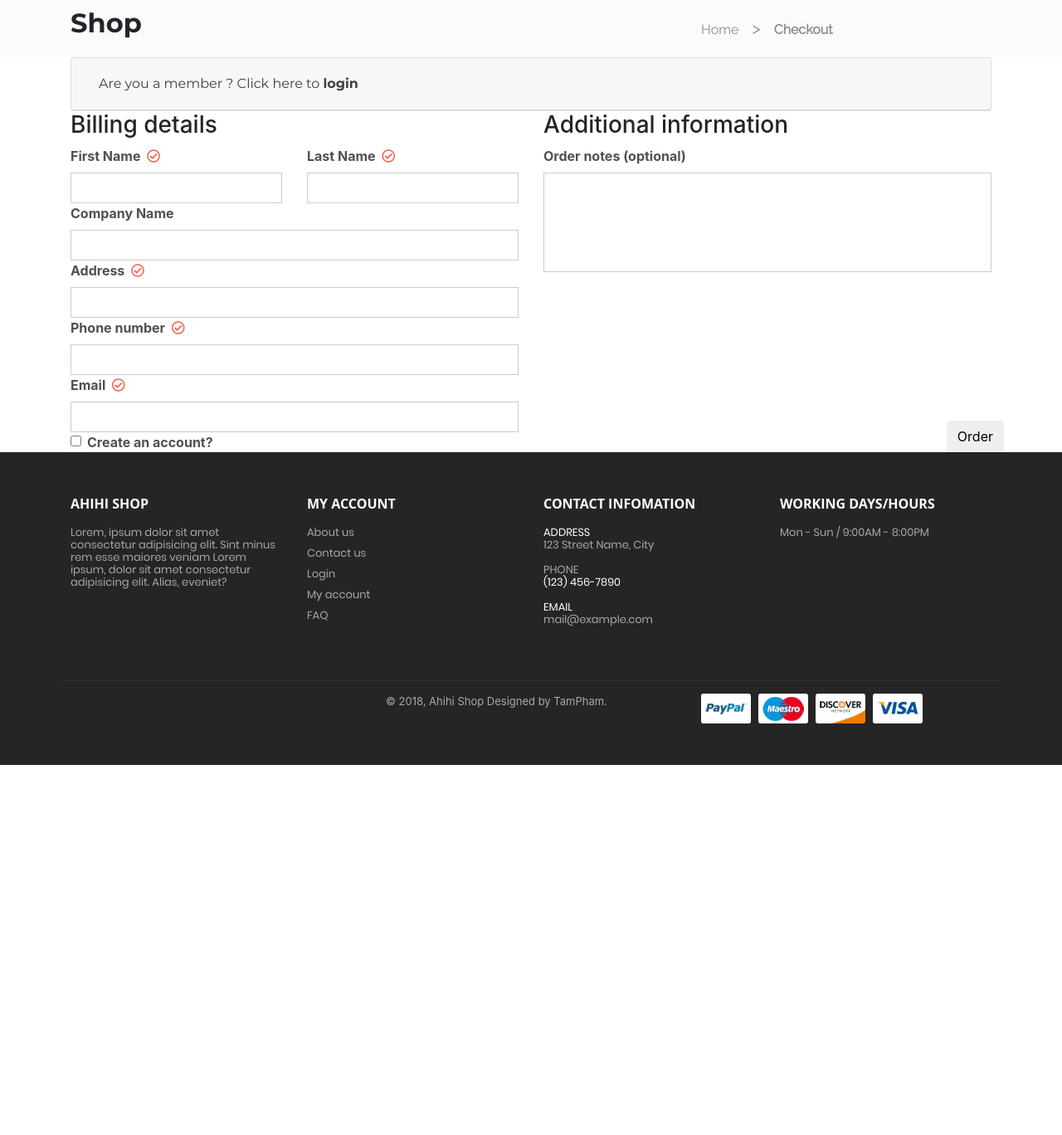
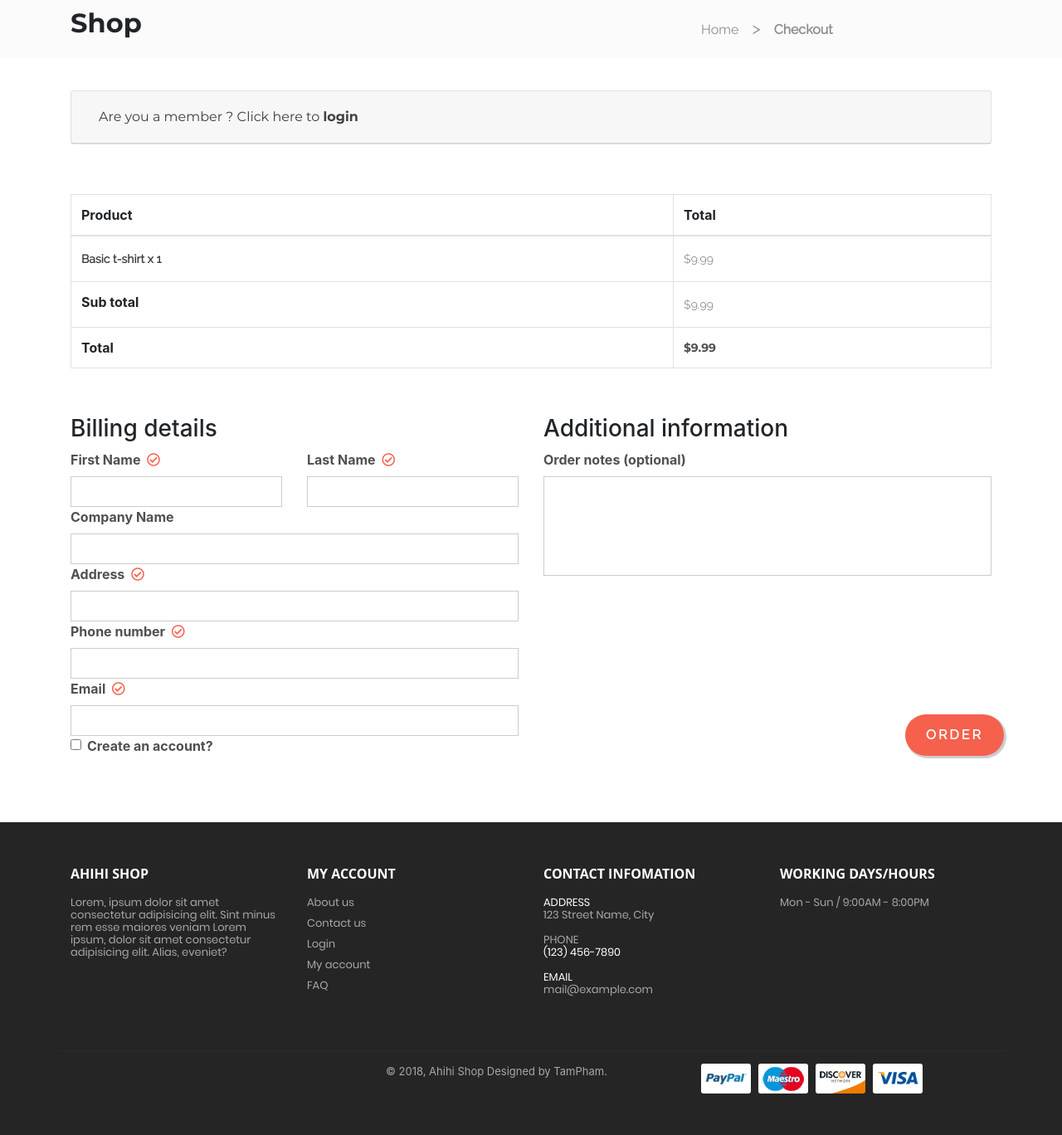
Before and after one commit to TamPhamdev/Project2, a PHP site: page /assets/module/checkout.html in a window 1280 px wide. Shown: the part 83-1451 px from the top of the page at 83% size. Before the commit the page ends 1005 px from the top, so only its background shows below. Run offline with PHP 8.4, Linux system fonts and the light colour scheme; some libraries are stand-ins or nearby versions.

Commit message:
Link page & finish checkout

```diff
--- a/assets/css/product.css
+++ b/assets/css/product.css
@@ -611,7 +611,7 @@ input[type="email"] {
   font: 700 16px/30px "Raleway";
   text-shadow: 0;
   text-transform: uppercase;
-  transition: .3s;
+  transition: 0.3s;
 }
 
 .submit:hover {
@@ -679,7 +679,7 @@ input.coupon {
   border-width: 0;
   padding: 12px 20px;
   font: 700 16px/30px "Raleway";
-  transition: .3s;
+  transition: 0.3s;
   margin: 0 0 0 20px;
 }
 
@@ -720,18 +720,16 @@ input.coupon {
 
 .title-pre-check {
   margin-bottom: 20px;
-  font: 400 24px/20px 'Montserrat';
+  font: 400 24px/20px "Montserrat";
   color: #3f3f3f;
 }
 
 /*End Cart page */
 
-
-
 /*Check out page*/
 
 .card-header {
-  font: bold 24px/25px 'Montserrat';
+  font: bold 24px/25px "Montserrat";
   color: #3f3f3f;
 }
 
@@ -740,9 +738,47 @@ form.form-login>p {
   color: #8d8d8d;
 }
 
+.field-container {
+  margin: 40px 0;
+}
+
+.btn-order {
+  letter-spacing: 3px;
+  font: 700 16px/30px "Raleway";
+  text-transform: uppercase;
+  box-shadow: 2px 2px 1px 1px #ccc;
+  cursor: pointer;
+  border-width: 0px;
+  border-radius: 100px;
+  background: #f5614d;
+  color: #fff;
+  padding: 10px 25px !important;
+  transition: .4s;
+}
+
+.btn-order:hover {
+  transform: scale3d(1.1, 1.2, 1.1);
+}
+
+.product-name {
+  font: 700 14px/30px "Raleway";
+  color: #3f3f3f;
+}
+
+.total-price {
+  font: 700 14px/24px "Montserrat";
+  color: #505050;
+}
+
+.wrapper-checkout {
+  padding: 40px 0;
+}
+
+.member-login {
+  margin-bottom: 60px;
+}
 
 /*End Check out page*/
-
 
 /* Footer*/
 footer {
--- a/assets/css/style.css
+++ b/assets/css/style.css
@@ -30,6 +30,7 @@
   box-sizing: border-box;
 }
 
+select,
 input:focus,
 button:focus {
   outline: none !important;
--- a/assets/module/checkout.html
+++ b/assets/module/checkout.html
@@ -36,14 +36,14 @@
               Shop
             </a>
             <div class="dropdown-menu" aria-labelledby="navbarDropdown">
-              <a class="dropdown-item" href="#">Clothes</a>
-              <a class="dropdown-item" href="#">Shoes</a>
-              <a class="dropdown-item" href="#">Something else here</a>
+              <a class="dropdown-item" href="product-detail.html">Clothes</a>
+              <a class="dropdown-item" href="product-detail.html">Shoes</a>
+              <a class="dropdown-item" href="product-detail.html">Something else here</a>
             </div>
           </li>
           <li class="nav-item"><a class="nav-link" href="">About</a></li>
           <!-- ul here -->
-          <li class="nav-item"><a class="nav-link" href=""><i class="fas fa-shopping-bag"></i></a></li>
+          <li class="nav-item"><a class="nav-link" href="cart.html"><i class="fas fa-shopping-bag"></i></a></li>
           <li class="nav-item">
             <a class="nav-link" href="#">
               <i class="fas fa-search " aria-hidden="true"></i>
@@ -76,7 +76,7 @@
 
 
   <div class="wrapper-checkout">
-    <div class="container">
+    <div class="container member-login">
       <div class="row">
         <div class="col-md-12 col-xs-6">
           <div id="accordion">
@@ -118,7 +118,36 @@
         </div>
       </div>
     </div>
+
     <div class="container">
+      <div class="row">
+        <div class="col-md-12">
+          <table class="table table-bordered">
+            <thead>
+              <tr>
+                <th scope="col" class="">Product</th>
+                <th scope="col" class="">Total</th>
+              </tr>
+            </thead>
+            <tbody>
+              <tr>
+                <td class="product-name">Basic t-shirt x 1</td>
+                <td class="product-price">$9.99</td>
+              </tr>
+              <tr>
+                <th scope="row">Sub total</th>
+                <td class="product-price">$9.99</td>
+              </tr>
+              <tr>
+                <th scope="row">Total</th>
+                <td colspan="2" class="total-price">$9.99</td>
+              </tr>
+            </tbody>
+          </table>
+        </div>
+      </div>
+    </div>
+    <div class="container field-container">
       <div class="row">
         <div class="col-md-6">
           <h3>Billing details</h3>
@@ -167,7 +196,7 @@
               <input type="text" style="width:100%; height: 120px;">
             </form>
           </div>
-          <button class="btn btn-update" style="bottom: 0px;position:absolute;right:0px;">Order</button>
+          <button class="btn-order" style="bottom: 0px;position:absolute;right:0px;">Order</button>
         </div>
       </div>
       <!--End row-->
```
Also changed, not shown: assets/module/cart.html (+4 -4 lines), assets/module/product-detail.html (+4 -4 lines), assets/module/product.html (+4 -4 lines).
